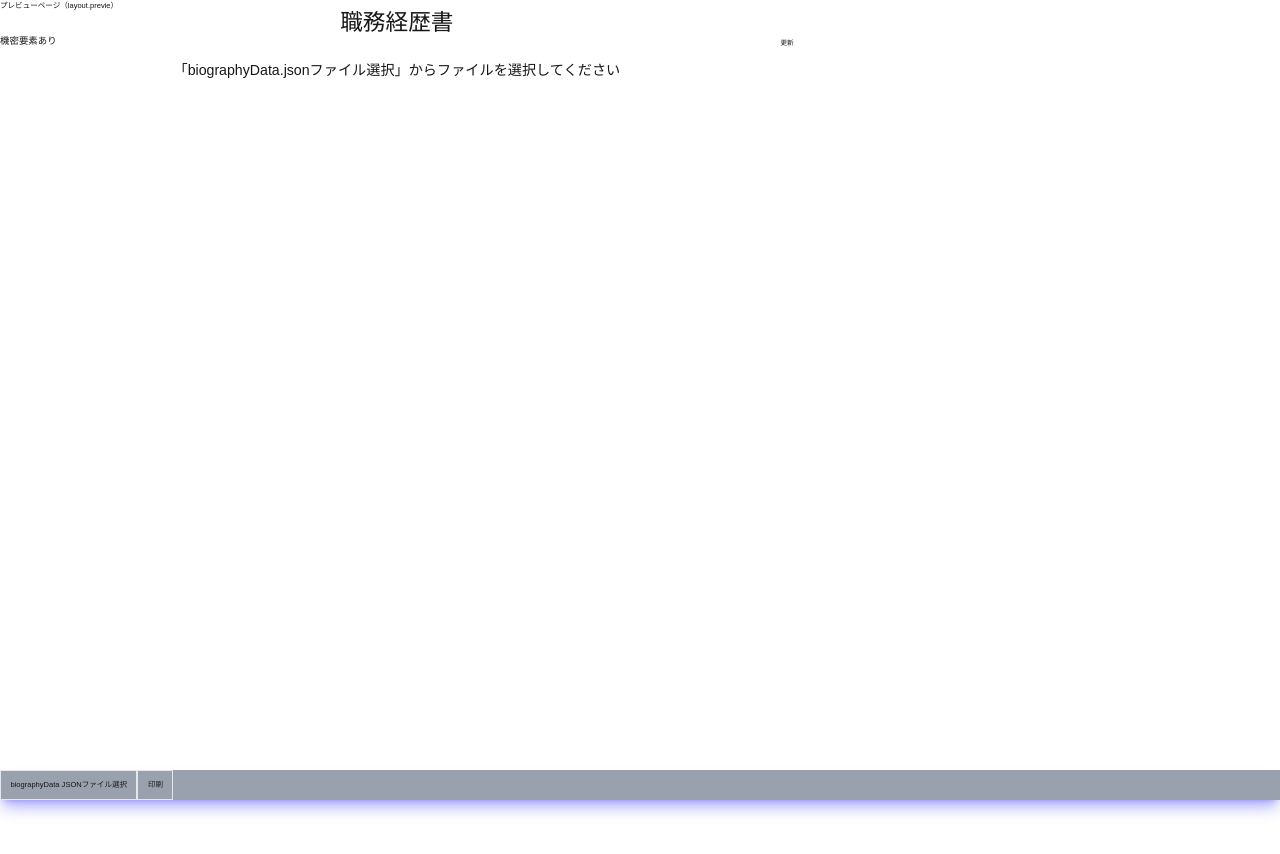
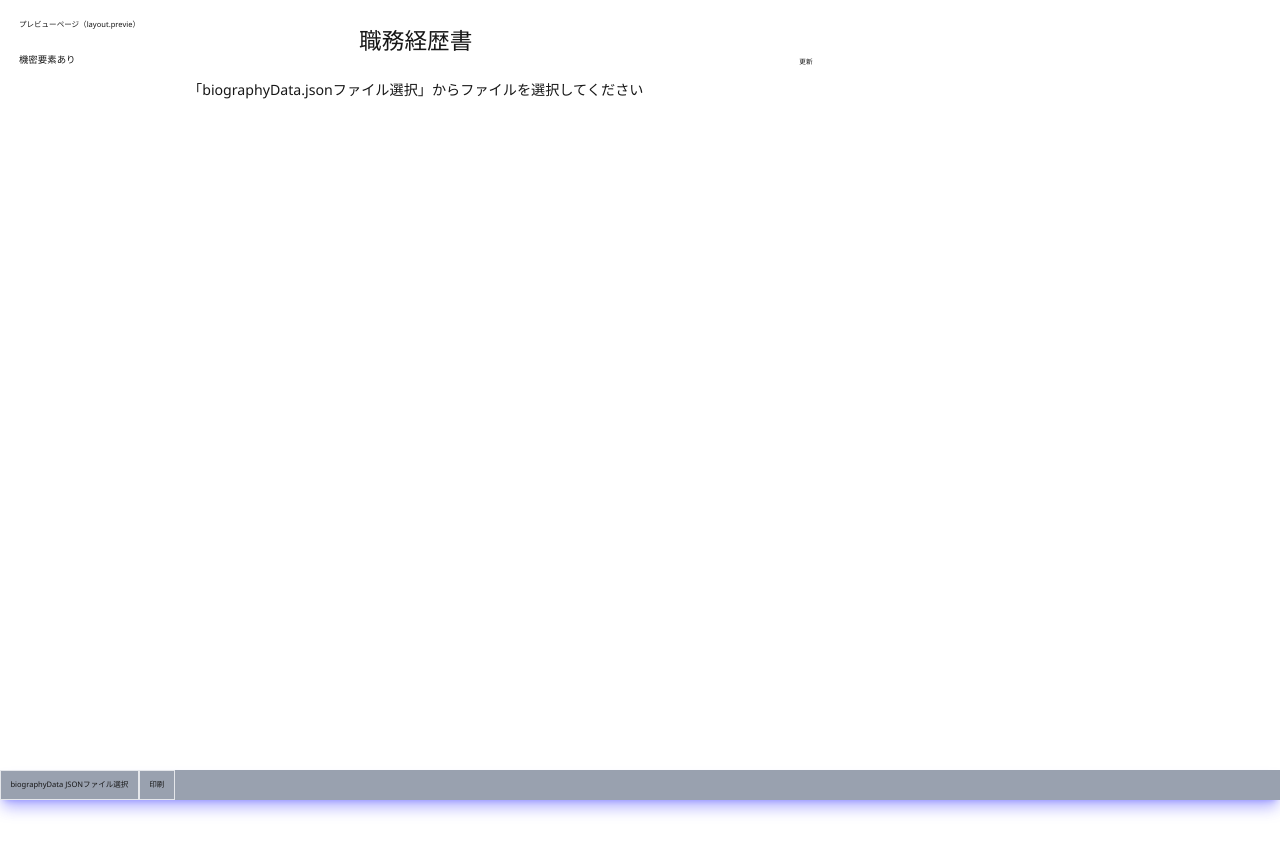
Before and after one commit to phinesze/phinesze-careers-next, a Next.js app: page / in a window 1280 px wide. Shown: the top 854 px of the page. Built offline with nearby package versions, Linux system fonts and the light colour scheme.

Commit message:
globals.cssを追加

```diff
--- a/src/app/globals.css
+++ b/src/app/globals.css
@@ -23,5 +23,11 @@
 body {
     background: var(--background);
     color: var(--foreground);
-    font-family: Arial, Helvetica, sans-serif;
+    font-family: "Segoe UI", "メイリオ";
+    box-sizing: border-box;
+    margin: 5mm;
 }
+
+p:not(:last-child) {
+    @apply mb-[2.5mm];
+}
```
